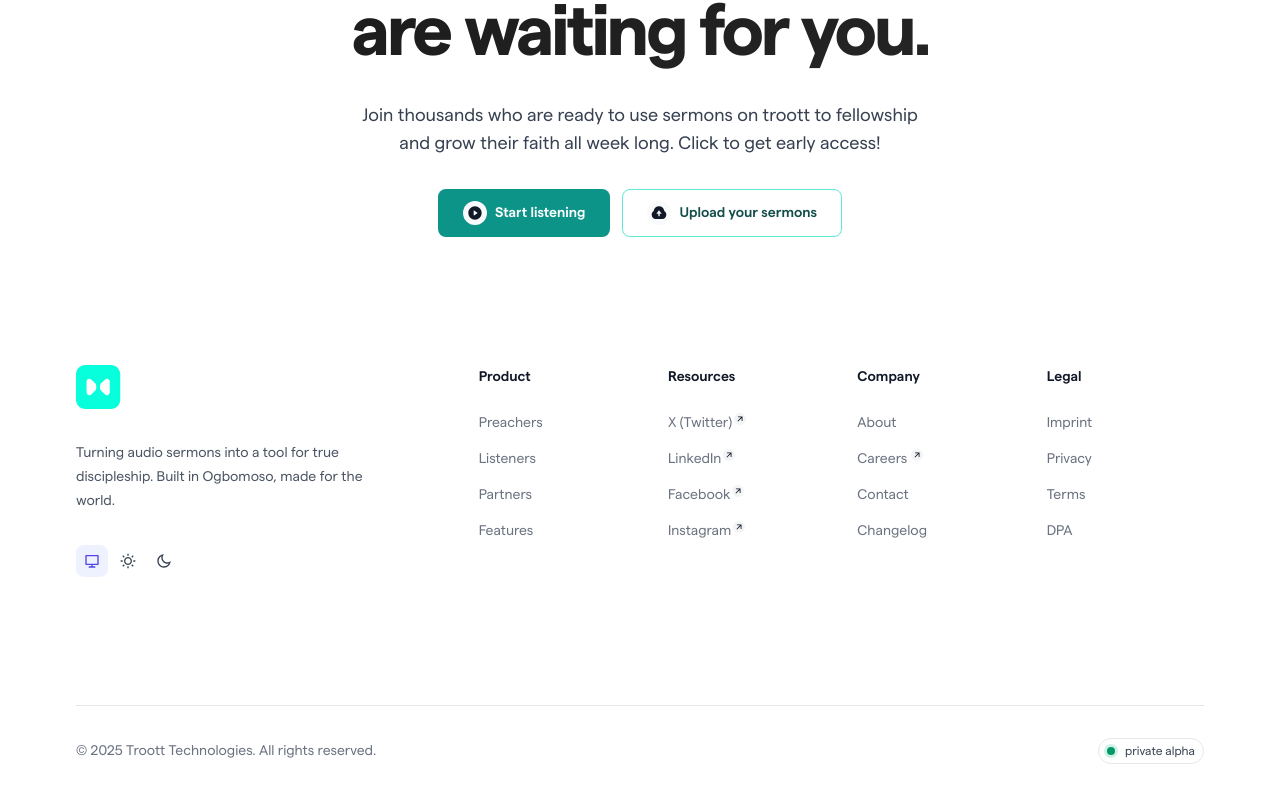
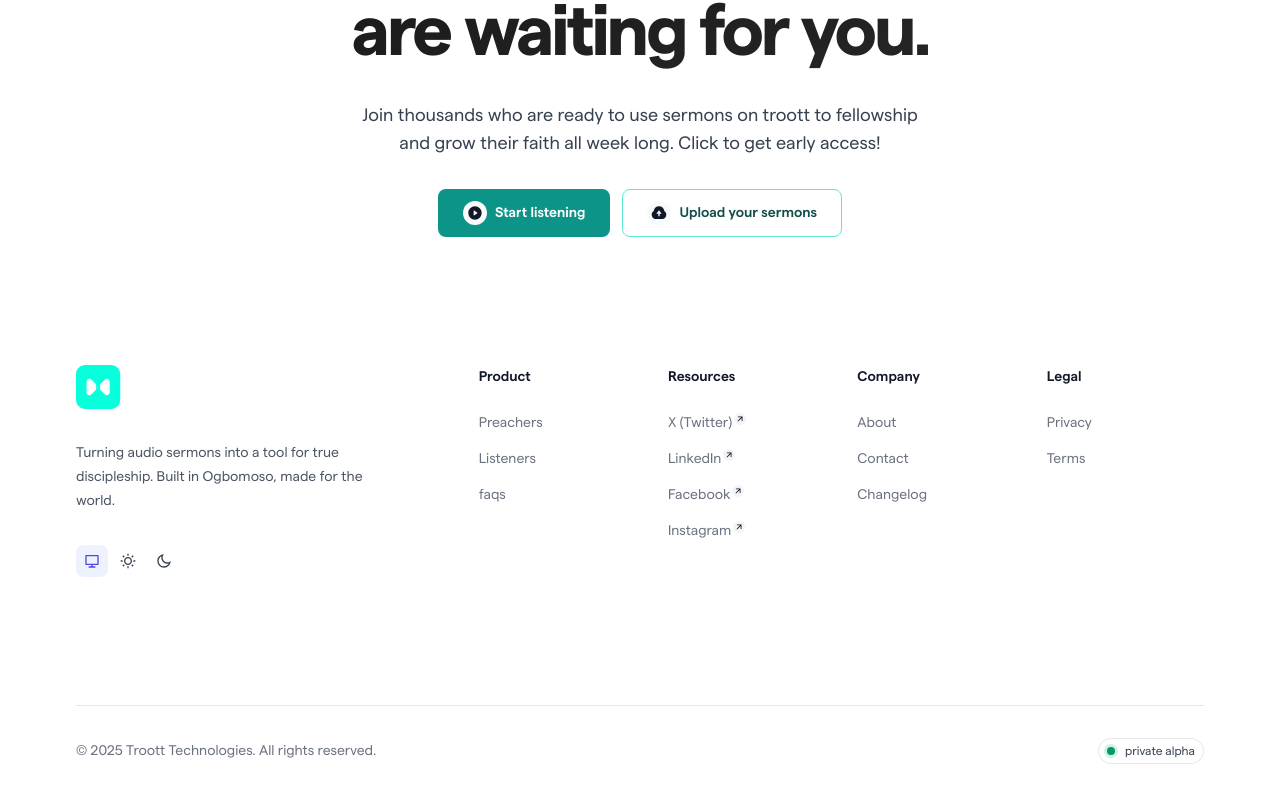
Before and after one commit to thebuildershq/troott-website, a Next.js app: page / in a window 1280 px wide. Shown: the part 5780-6582 px from the top of the page. Built offline with nearby package versions, Linux system fonts and the light colour scheme; no server answers.

Commit message:
feat: href to links

```diff
--- a/app/siteConfig.tsx
+++ b/app/siteConfig.tsx
@@ -5,9 +5,9 @@ export const siteConfig = {
     description: "listen your hundreds of favourite sermons on the go.",
     baseLinks: {
       home: "/",
-      listeners: '/',
-      preachers: "/",
-      faqs: "/",
+      listeners: '#listener',
+      preachers: "#preacher",
+      faqs: "#faqs",
       imprint: "/",
       privacy: "/",
       terms: "/",
--- a/components/containers/Faqs.tsx
+++ b/components/containers/Faqs.tsx
@@ -40,7 +40,7 @@ const faqs = [
 
 export function Faqs() {
   return (
-    <section className="mt-32 sm:mt-36" aria-labelledby="faq-title">
+    <section id="faqs" className="mt-32 sm:mt-36" aria-labelledby="faq-title">
       <div className="flex flex-col items-center justify-center text-4xl text-center  sm:text-left sm:items-start sm:text-6xl md:text-7xl  gap-10 px-4 max-w-4xl mx-auto">
 
         <div className="">
--- a/components/containers/Footer.tsx
+++ b/components/containers/Footer.tsx
@@ -5,10 +5,11 @@ import ThemeSwitch from "../ThemeSwitch"
 
 const navigation = {
   product: [
-    { name: "Preachers", href: "#", external: false },
-    { name: "Listeners", href: "", external: false },
-    { name: "Partners", href: "#", external: false },
-    { name: "Features", href: "#", external: false },
+    { name: "Preachers", href: "#preacher", external: false },
+    { name: "Listeners", href: "#listener", external: false },
+    { name: "faqs", href: "#faqs", external: false },
+
+
 
   ],
   resources: [
@@ -19,15 +20,14 @@ const navigation = {
   ],
   company: [
     { name: "About", href: "#", external: false },
-    { name: "Careers", href: "#", external: true },
+
     { name: "Contact", href: "#", external: false },
     { name: "Changelog", href: "#", external: false },
   ],
   legal: [
-    { name: "Imprint", href: "#", external: false },
     { name: "Privacy", href: "#", external: false },
     { name: "Terms", href: "#", external: false },
-    { name: "DPA", href: "#", external: false },
+
   ],
 }
 
--- a/components/containers/Mission.tsx
+++ b/components/containers/Mission.tsx
@@ -8,6 +8,7 @@ import MissionImage from "./MIssionImage"
 export default function Mission() {
   return (
     <section
+    id="preacher"
       aria-labelledby="code-example-title"
       className="mx-auto mt-10 sm:mt-28 w-full max-w-6xl px-3"
     >
```
Also changed, not shown: components/containers/Navbar.tsx (+10 -12 lines).
